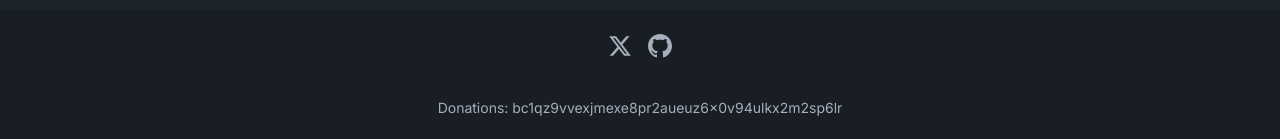
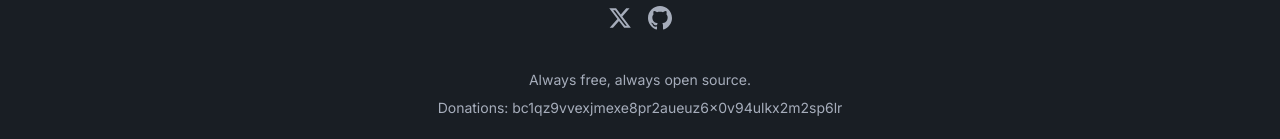
Before and after one commit to mrv777/ckstats, a Next.js app: page / in a window 1280 px wide. Shown: the part 658-797 px from the top of the page. Built offline with nearby package versions, Linux system fonts and the light colour scheme; no server answers; the database is empty.

Commit message:
Update Footer.tsx

```diff
--- a/components/Footer.tsx
+++ b/components/Footer.tsx
@@ -18,6 +18,7 @@ const Footer: React.FC = () => {
         </div>
       </div>
       <div>
+        <p>Always free, always open source.</p>
         <p>Donations: bc1qz9vvexjmexe8pr2aueuz6x0v94ulkx2m2sp6lr</p>
       </div>
     </footer>
```
